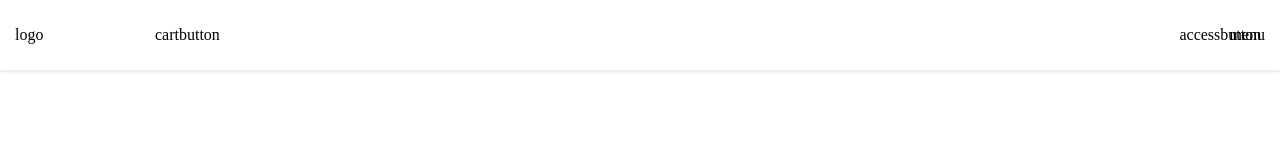
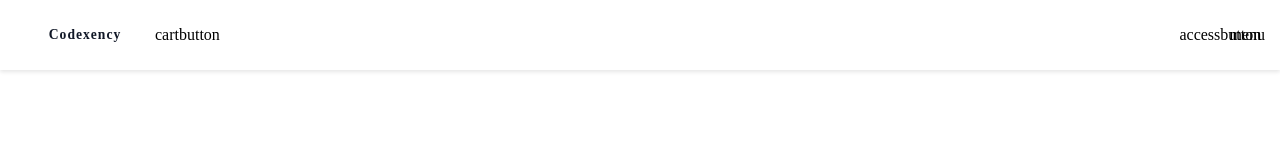
Before and after one commit to MdNData/experiment-1, a React (Vite) app in the folder client/: page / in a window 1280 px wide. Shown: the top 160 px of the page. Built offline with nearby package versions, Linux system fonts and the light colour scheme.

Commit message:
logo component in progress

```diff
--- /dev/null
+++ b/client/src/assets/components/Logo/Logo.jsx
@@ -0,0 +1,14 @@
+import React from "react";
+import { NavLink } from "react-router-dom";
+
+const Logo = ({ isMenuOpen = "", setIsMenuOpen = () => {} }) => {
+  return (
+    <div className="logo" title="Codexency Logo">
+      <NavLink to="/" onClick={() => setIsMenuOpen(false)}>
+        <span>Codexency</span>
+      </NavLink>
+    </div>
+  );
+};
+
+export default Logo;
--- /dev/null
+++ b/client/src/assets/components/Logo/_logo.scss
@@ -0,0 +1,26 @@
+.logo {
+  a {
+    grid-area: logo;
+    display: flex;
+    align-items: center;
+    cursor: pointer;
+    max-width: 140px;
+    flex-wrap: wrap;
+    text-decoration: none;
+    justify-content: center;
+    align-items: center;
+
+    img {
+      height: 38px;
+    }
+
+    span {
+      font-size: 0.85rem;
+      font-weight: 600;
+      color: #111827;
+      margin-top: 1px;
+      line-height: 0.8;
+      letter-spacing: 1px;
+    }
+  }
+}
--- a/client/src/assets/components/Navbar/MenuContainer/MenuContainer.jsx
+++ b/client/src/assets/components/Navbar/MenuContainer/MenuContainer.jsx
@@ -1,9 +1,11 @@
-import React from "react";
+import React, { useState } from "react";
+import Logo from "../../Logo/Logo";
 
 const MenuContainer = () => {
+  const [isMenuOpen, setIsMenuOpen] = useState(false);
   return (
     <div className="navbar-menu-container">
-      <p>logo</p>
+      <Logo isMenuOpen={isMenuOpen} setIsMenuOpen={setIsMenuOpen} />
       <p>cartbutton</p>
       <p>accessbutton</p>
       <p>menu</p>
--- a/client/src/assets/components/Navbar/MenuContainer/_menuContainer.scss
+++ b/client/src/assets/components/Navbar/MenuContainer/_menuContainer.scss
@@ -16,3 +16,5 @@
     padding: 0 15px;
   }
 }
+
+@import "../../Logo/logo";
--- a/client/src/index.css
+++ b/client/src/index.css
@@ -41,4 +41,26 @@
     width: 100vw;
     padding: 0 15px;
   }
+}
+.nav-container .navbar .logo a {
+  grid-area: logo;
+  display: flex;
+  align-items: center;
+  cursor: pointer;
+  max-width: 140px;
+  flex-wrap: wrap;
+  text-decoration: none;
+  justify-content: center;
+  align-items: center;
+}
+.nav-container .navbar .logo a img {
+  height: 38px;
+}
+.nav-container .navbar .logo a span {
+  font-size: 0.85rem;
+  font-weight: 600;
+  color: #111827;
+  margin-top: 1px;
+  line-height: 0.8;
+  letter-spacing: 1px;
 }/*# sourceMappingURL=index.css.map */
```
Also changed, not shown: 2 other files (tests, documents, lock files or other folders).
